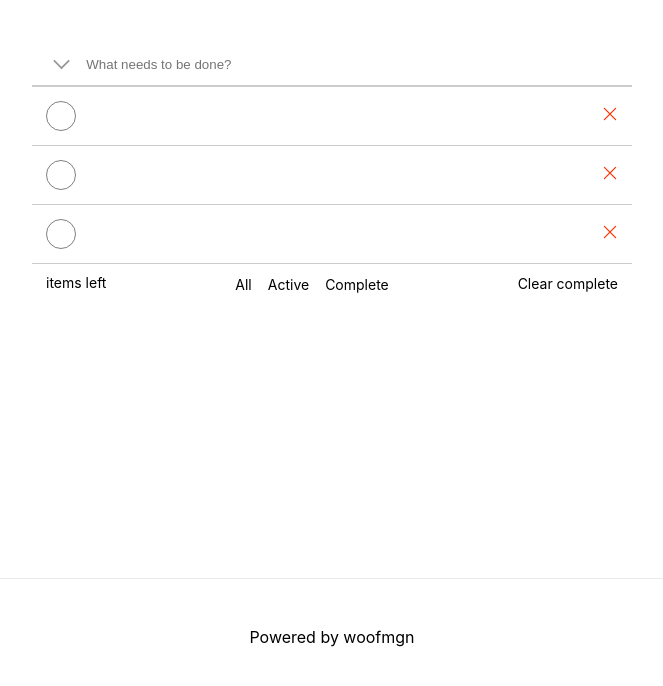
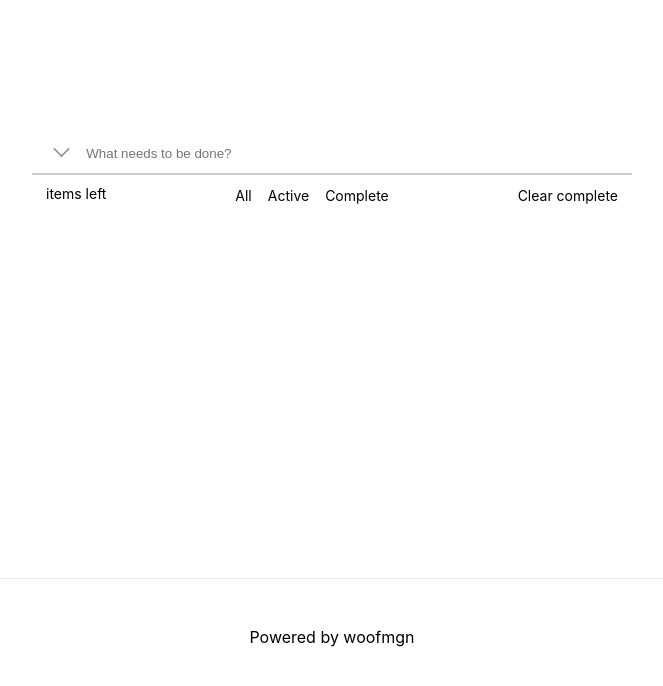
Before and after one commit to woofmgn/next-todos-test-task, a Next.js app: page / in a window 1280 px wide. Shown: the part 230-916 px from the top of the page, without its empty margins (308-971 px from the left). Built offline with nearby package versions, Linux system fonts and the light colour scheme.

Commit message:
feat: adding new todo, render todo list

```diff
--- a/components/Navbar.jsx
+++ b/components/Navbar.jsx
@@ -18,7 +18,7 @@ const Navbar = () => {
             </Link>
           </li>
           <li>
-            <Link href="/complete" className={styles.link}>
+            <Link href="/completed" className={styles.link}>
               Complete
             </Link>
           </li>
--- a/components/NewTodo.jsx
+++ b/components/NewTodo.jsx
@@ -1,14 +1,33 @@
+import { useState } from "react";
 import styles from "../styles/NewTodo.module.css";
 
-const NewTodo = () => {
+const NewTodo = ({ setData, data }) => {
+  const [inputValue, setInputValue] = useState("");
+
+  const handleChange = (evt) => {
+    setInputValue(evt.target.value);
+  };
+
+  const handleSubmit = (evt) => {
+    evt.preventDefault();
+    var storage = [];
+    setData((items) => [...items, { todo: inputValue, completed: false }]);
+    storage = JSON.parse(localStorage.getItem("todos")) || [];
+    storage.push({ todo: inputValue, completed: false });
+    localStorage.setItem("todos", JSON.stringify(storage));
+    setInputValue("");
+  };
+
   return (
-    <form className={styles.form}>
+    <form className={styles.form} onSubmit={handleSubmit}>
       <div className={styles.inputWrapper}>
         <button className={styles.completeAll}></button>
         <input
           type="text"
           className={styles.input}
           placeholder="What needs to be done?"
+          onChange={handleChange}
+          value={"" || inputValue}
         />
       </div>
     </form>
--- /dev/null
+++ b/components/Todo.jsx
@@ -0,0 +1,15 @@
+import styles from "../styles/Todo.module.css";
+
+const Todo = ({ todo, completed }) => {
+  return (
+    <li className={styles.todosItem}>
+      <span className={styles.status}></span>
+      <div className={styles.taskWrapper}>
+        <input className={styles.task} type="text" defaultValue={todo} />
+        <button className={styles.remove}></button>
+      </div>
+    </li>
+  );
+};
+
+export default Todo;
--- a/components/TodosList.jsx
+++ b/components/TodosList.jsx
@@ -1,29 +1,12 @@
 import styles from "../styles/TodosList.module.css";
+import Todo from "./Todo";
 
-const TodosList = () => {
+const TodosList = ({ data }) => {
   return (
     <ul className={styles.todosList}>
-      <li className={styles.todosItem}>
-        <span className={styles.status}></span>
-        <div className={styles.taskWrapper}>
-          <input className={styles.task} type="text" />
-          <button className={styles.remove}></button>
-        </div>
-      </li>
-      <li className={styles.todosItem}>
-        <span className={styles.status}></span>
-        <div className={styles.taskWrapper}>
-          <input className={styles.task} type="text" />
-          <button className={styles.remove}></button>
-        </div>
-      </li>
-      <li className={styles.todosItem}>
-        <span className={styles.status}></span>
-        <div className={styles.taskWrapper}>
-          <input className={styles.task} type="text" />
-          <button className={styles.remove}></button>
-        </div>
-      </li>
+      {data.map((item, i) => {
+        return <Todo key={i} todo={item.todo} completed={item.completed} />;
+      })}
     </ul>
   );
 };
--- a/pages/active.jsx
+++ b/pages/active.jsx
@@ -0,0 +1,5 @@
+const active = () => {
+  return <div>active</div>;
+};
+
+export default active;
--- a/pages/completed.jsx
+++ b/pages/completed.jsx
@@ -0,0 +1,5 @@
+const completed = () => {
+  return <div>completed</div>;
+};
+
+export default completed;
--- a/pages/index.jsx
+++ b/pages/index.jsx
@@ -1,4 +1,5 @@
 import Head from "next/head";
+import { useEffect, useState } from "react";
 import Footer from "../components/Footer";
 import Navbar from "../components/Navbar";
 import NewTodo from "../components/NewTodo";
@@ -6,6 +7,15 @@ import TodosList from "../components/TodosList";
 import styles from "../styles/Home.module.css";
 
 export default function Home() {
+  const [data, setData] = useState([]);
+
+  useEffect(() => {
+    const items = JSON.parse(localStorage.getItem("todos"));
+    if (items) {
+      setData(items);
+    }
+  }, []);
+
   return (
     <div className={styles.container}>
       <Head>
@@ -15,8 +25,8 @@ export default function Home() {
       </Head>
       <main className={styles.main}>
         <div className={styles.wrapper}>
-          <NewTodo />
-          <TodosList />
+          <NewTodo setData={setData} data={data} />
+          <TodosList data={data} />
         </div>
         <Navbar />
       </main>
--- /dev/null
+++ b/styles/Todo.module.css
@@ -0,0 +1,47 @@
+.todosItem {
+  padding: 14px 0 14px 0;
+  margin: 0;
+  display: flex;
+  list-style-type: none;
+  border-bottom: 1px solid rgba(0, 0, 0, 0.2);
+}
+
+.status {
+  margin-left: 14px;
+  display: flex;
+  width: 28px;
+  height: 28px;
+  border-radius: 50%;
+  border: 1px solid black;
+  opacity: 0.5;
+  cursor: pointer;
+}
+
+.taskWrapper {
+  display: flex;
+  width: 556px;
+  position: relative;
+  /* width: 100%; */
+}
+
+.task {
+  border: none;
+  padding: 0;
+  width: 100%;
+  background-color: #FFF;
+  color: #000;
+}
+
+.remove {
+  position: absolute;
+  right: 14px;
+  top: 5px;
+  background-image: url('../public/remove.svg');
+  background-repeat: no-repeat;
+  background-size: cover;
+  width: 16px;
+  height: 16px;
+  background-color: transparent;
+  border: none;
+  cursor: pointer;
+}
--- a/styles/TodosList.module.css
+++ b/styles/TodosList.module.css
@@ -7,51 +7,3 @@
   margin: 0;
   display: flex;
 }
-
-.todosItem {
-  padding: 14px 0 14px 0;
-  margin: 0;
-  display: flex;
-  list-style-type: none;
-  border-bottom: 1px solid rgba(0, 0, 0, 0.2);
-}
-
-.status {
-  margin-left: 14px;
-  display: flex;
-  width: 28px;
-  height: 28px;
-  border-radius: 50%;
-  border: 1px solid black;
-  opacity: 0.5;
-  cursor: pointer;
-}
-
-.taskWrapper {
-  display: flex;
-  width: 556px;
-  position: relative;
-  /* width: 100%; */
-}
-
-.task {
-  border: none;
-  padding: 0;
-  width: 100%;
-  background-color: #FFF;
-  color: #000;
-}
-
-.remove {
-  position: absolute;
-  right: 14px;
-  top: 5px;
-  background-image: url('../public/remove.svg');
-  background-repeat: no-repeat;
-  background-size: cover;
-  width: 16px;
-  height: 16px;
-  background-color: transparent;
-  border: none;
-  cursor: pointer;
-}
```
